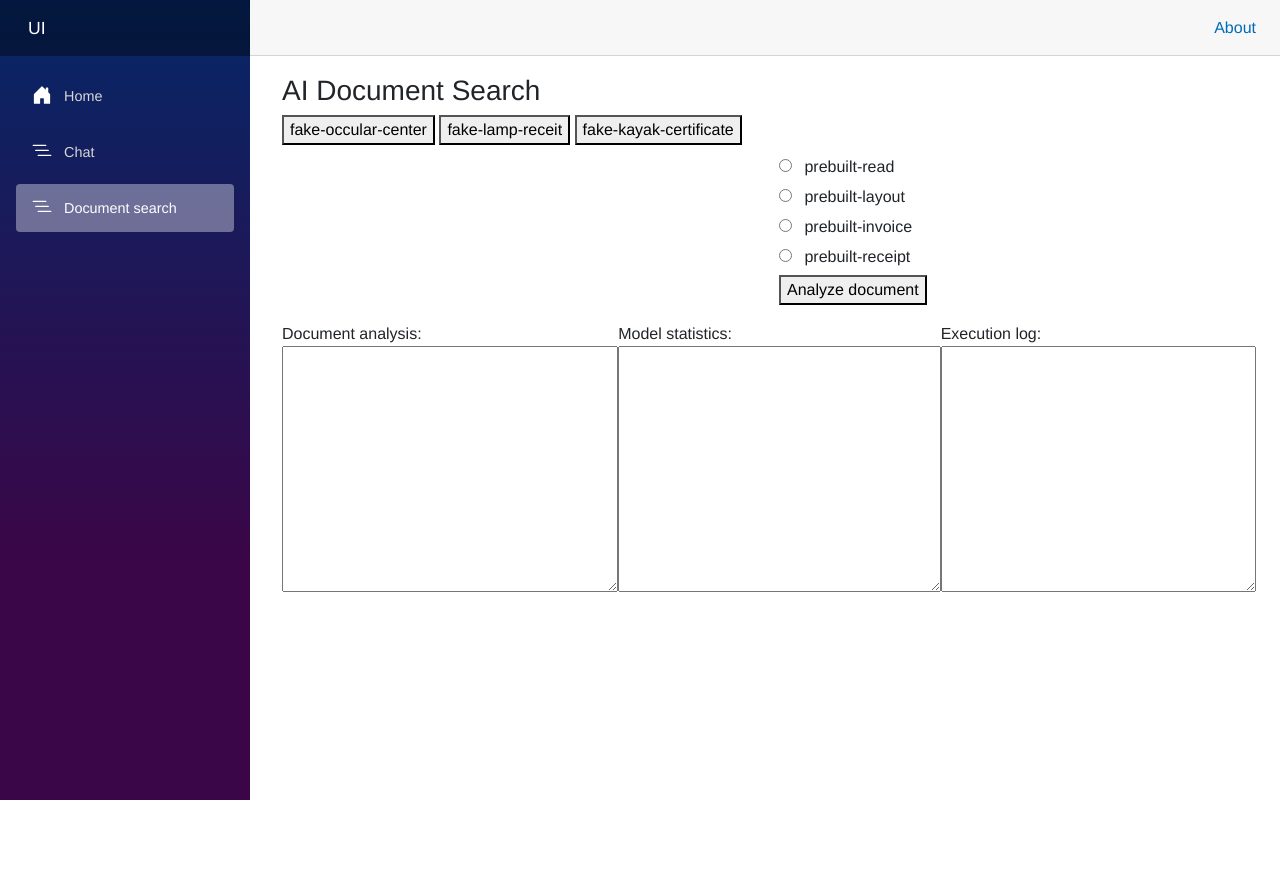
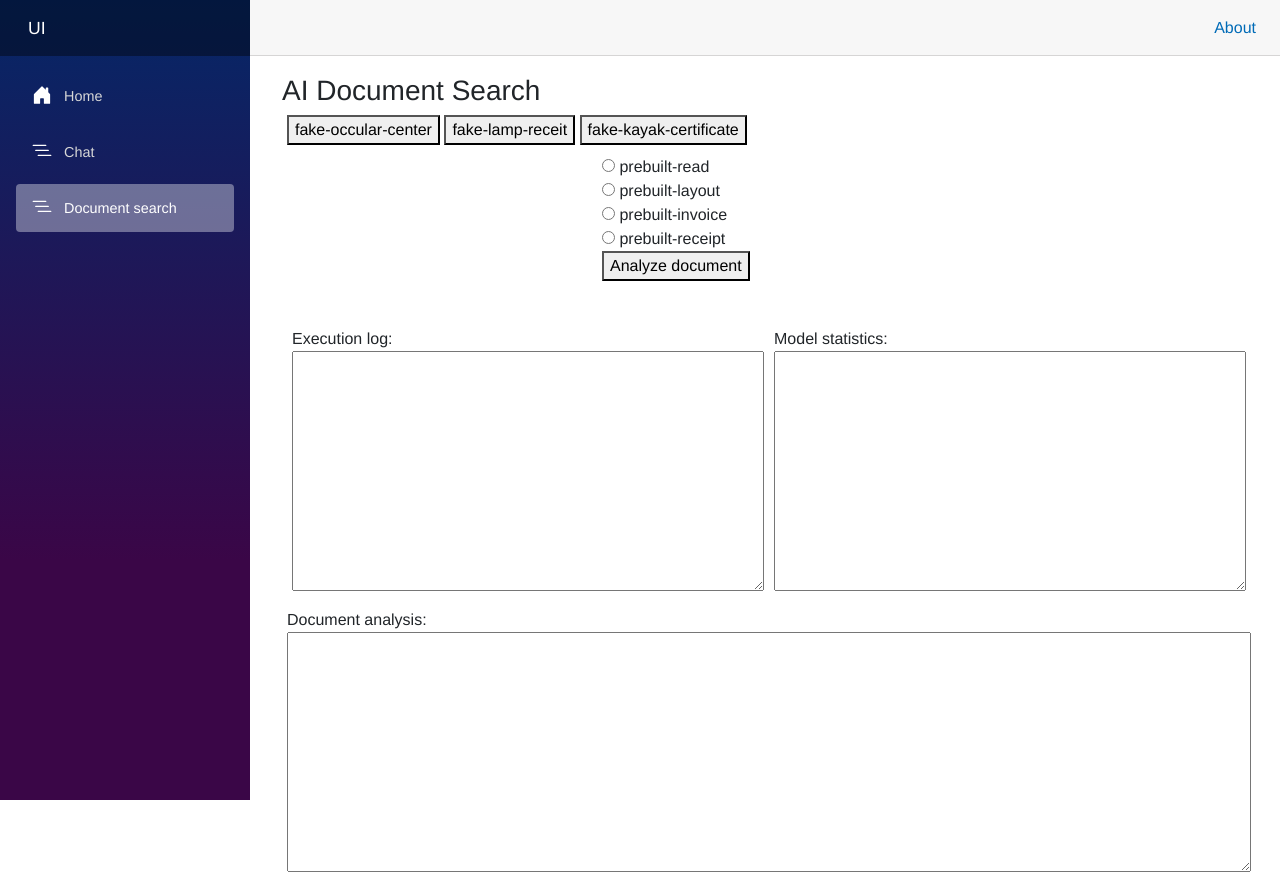
Before and after one commit to GuyHarel-Dev/Foundry-Project-02, an ASP.NET Core app: page /document-search in a window 1280 px wide. Before the commit the page ends 800 px from the top, so only its background shows below. Run offline with ASP.NET Core 8, Linux system fonts and the light colour scheme; style sheets or scripts are compiled from the project's sources.

Commit message:
refactor: css area

```diff
--- a/AzureAI.Blazor/Components/Fragments/ApiResult.razor
+++ /dev/null
@@ -1,21 +0,0 @@
-
-<!-- model statistic panel -->
-<div>
-    <label for="statisticsPanel">Model statistics:</label>
-    <textarea readonly value="@Statistics" rows="10" cols="50"></textarea>
-</div>
-
-<!-- execution log panel -->
-<div>
-    <label for="executionLog">Execution log:</label>
-    <textarea readonly value="@ExecutionLog" rows="10" cols="50"></textarea>
-</div>
-
-@code {
-
-    [Parameter]
-    public string Statistics { get; set; } = string.Empty;
-
-    [Parameter]
-    public string ExecutionLog { get; set; } = string.Empty;
-}
--- a/AzureAI.Blazor/Components/Fragments/ApiResult.razor.css
+++ /dev/null
@@ -1,4 +0,0 @@
-textarea {
-    width: 100%;
-    margin-bottom: 0.5rem;
-}
--- a/AzureAI.Blazor/Components/Pages/Chat.razor.css
+++ b/AzureAI.Blazor/Components/Pages/Chat.razor.css
@@ -1,5 +1,4 @@
 .test {
-    color: red;
     border: 1px solid red;
 }
 
@@ -18,7 +17,24 @@ input {
     margin-bottom: 0.5rem;
 }
 
-textarea {
+.response_area div {
     width: 100%;
-    margin-bottom: 0.5rem;
 }
+
+.response_area div textarea {
+    width: 100%;
+}
+
+.stats_log_area {
+    display: flex;
+}
+
+.stats_log_area div {
+    width: 100%;
+
+}
+
+.stats_log_area div textarea {
+    width: 100%;
+    height: 30rem;
+}
--- a/AzureAI.Blazor/Components/Pages/DocumentSearch.razor
+++ b/AzureAI.Blazor/Components/Pages/DocumentSearch.razor
@@ -28,35 +28,35 @@
 
 </div>
 
-<div class="column_display">
-    <div class="column_1">
+<div class="doc_selection_area">
+    <div class="">
         <iframe src="@($"{pdfUrl}#toolbar=0&navpanes=0&scrollbar=0&view=FitH")">
         </iframe>
     </div>
-    <div class="column_2">
+    <div>
         <form @onsubmit="AnalyzeDocument">
-            <label class="radio-option">
+            <label>
                 <input name="model" type="radio"
                        value="@ReadModel"
                        @onchange="e => OnModelRadioChange(e)" />
                 @ReadModel
             </label>
 
-            <label class="radio-option">
+            <label>
                 <input name="model" type="radio"
                        value="@LayoutModel"
                        @onchange="e => OnModelRadioChange(e)" />
                 @LayoutModel
             </label>
 
-            <label class="radio-option">
+            <label>
                 <input name="model" type="radio"
                        value="@InvoiceModel"
                        @onchange="e => OnModelRadioChange(e)" />
                 @InvoiceModel
             </label>
 
-            <label class="radio-option">
+            <label>
                 <input name="model" type="radio"
                        value="@ReceiptModel"
                        @onchange="e => OnModelRadioChange(e)" />
@@ -79,17 +79,23 @@
 
 </div>
 
-<div class="column_display">
+<div class="log_stat_area">
     <div>
-        <label for="response">Document analysis:</label>
-        <textarea readonly value="@response" rows="10" cols="50"></textarea>
+        <label for="executionLog">Execution log:</label>
+        <textarea readonly value="@executionLog"></textarea>
     </div>
 
-    <ApiResult ExecutionLog="@executionLog" Statistics="@statistics"></ApiResult>
+    <div>
+        <label for="statistics">Model statistics:</label>
+        <textarea readonly value="@statistics"></textarea>
+    </div>
 
 </div>
 
-
+<div class="doc_analysis_area">
+    <label for="response">Document analysis:</label>
+    <textarea readonly value="@response"></textarea>
+</div>
 
 @code {
 
--- a/AzureAI.Blazor/Components/Pages/DocumentSearch.razor.css
+++ b/AzureAI.Blazor/Components/Pages/DocumentSearch.razor.css
@@ -5,31 +5,33 @@ iframe {
 
 textarea {
     width: 100%;
-    margin-bottom: 0.5rem;
 }
 
-
-.column_display {
+.doc_selection_area {
     display: flex;
-    width: 100%;
-    height: 100%;
 }
 
-.column_1 {
-    width: 50%;
-    margin: 10px;
+.doc_selection_area label {
+    display: block;
 }
 
-.column_2 {
-    width: 50%;
-    margin: 10px;
+div {
+    margin: 5px 5px 5px 5px;
 }
 
-.radio-option {
-    display: block;
-    margin-bottom: 6px;
+.log_stat_area {
+    display: flex;
 }
 
-.radio-option input {
-    margin-right: 8px;
+.log_stat_area div {
+    width:100%;
 }
+
+.log_stat_area div textarea {
+    height: 15rem;
+}
+
+.doc_analysis_area textarea {
+    width: 100%;
+    height: 15rem;
+}
```
Also changed, not shown: AzureAI.Blazor/Components/Pages/Chat.razor (+21 -4 lines).
